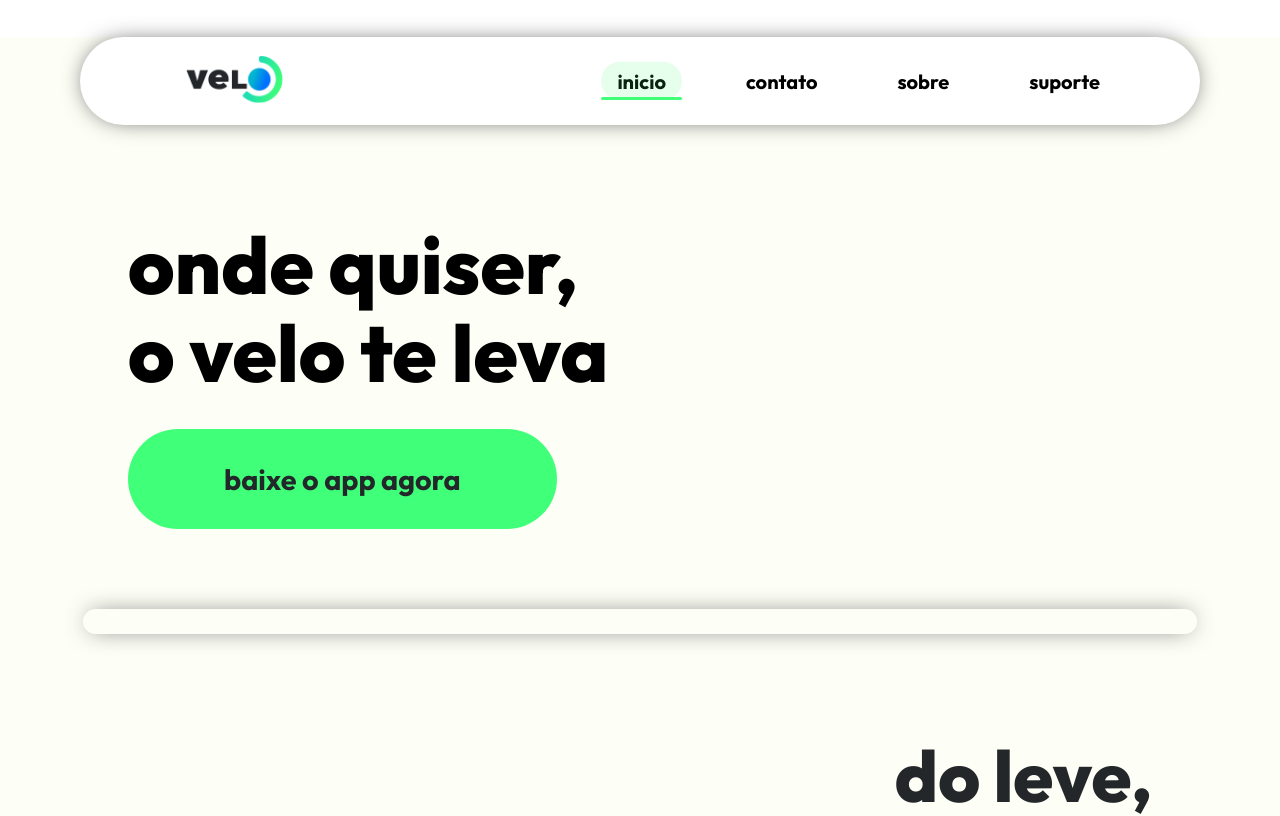
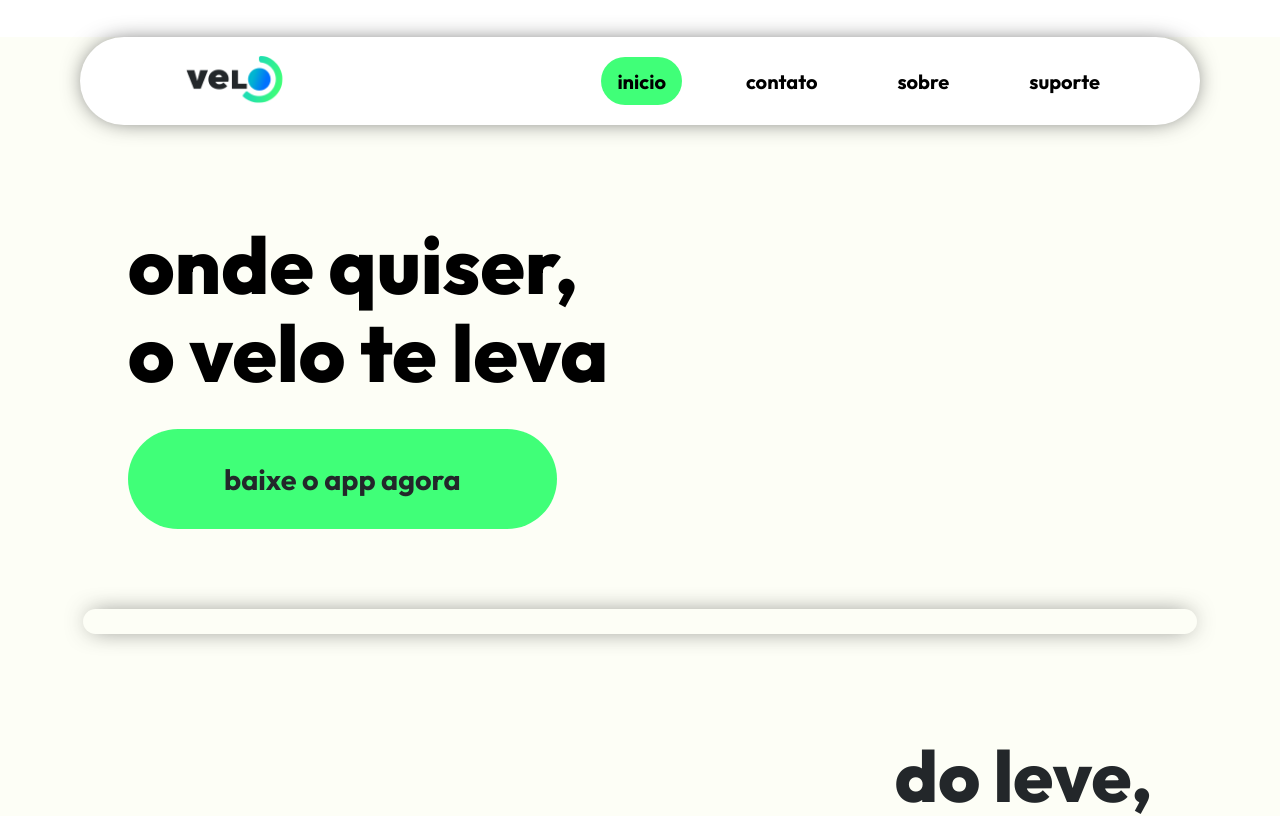
Before and after one commit to velo-project/institutional-website, an Angular app: page / in a window 1280 px wide. Shown: the top 816 px of the page. Built offline with nearby package versions, Linux system fonts and the light colour scheme.

Commit message:
refator: improve smoothness in design

```diff
--- a/src/app/core/layout/components/navbar/navbar-underline.directive.ts
+++ b/src/app/core/layout/components/navbar/navbar-underline.directive.ts
@@ -7,15 +7,19 @@ import { DOCUMENT } from '@angular/common';
 export class NavbarUnderlineDirective implements AfterViewInit {
   private menu!: HTMLElement;
   private links!: HTMLAnchorElement[];
-  private underline!: HTMLSpanElement;
   private ink!: HTMLSpanElement;
 
-  constructor(private el: ElementRef<HTMLElement>, private zone: NgZone, @Inject(DOCUMENT) private doc: Document) {}
+  private animationFrameId: number | null = null;
+
+  constructor(
+    private el: ElementRef<HTMLElement>,
+    private zone: NgZone,
+    @Inject(DOCUMENT) private doc: Document
+  ) {}
 
   ngAfterViewInit(): void {
     this.menu = this.el.nativeElement.querySelector('.menu') as HTMLElement;
     this.links = Array.from(this.menu.querySelectorAll('a'));
-    this.underline = this.menu.querySelector('.menu-underline') as HTMLSpanElement;
     this.ink = this.menu.querySelector('.menu-ink') as HTMLSpanElement;
 
     this.zone.runOutsideAngular(() => {
@@ -41,18 +45,21 @@ export class NavbarUnderlineDirective implements AfterViewInit {
   }
 
   private moveTo(target: HTMLAnchorElement, showInk: boolean) {
-    const menuRect = this.menu.getBoundingClientRect();
-    const rect = target.getBoundingClientRect();
-    const left = rect.left - menuRect.left;
-    const width = rect.width;
+    if (this.animationFrameId !== null) {
+      cancelAnimationFrame(this.animationFrameId);
+    }
+    this.animationFrameId = requestAnimationFrame(() => {
+      const menuRect = this.menu.getBoundingClientRect();
+      const rect = target.getBoundingClientRect();
+      const left = rect.left - menuRect.left;
+      const width = rect.width;
 
-    // Underline
-    this.underline.style.left = `${left}px`;
-    this.underline.style.width = `${Math.max(24, width)}px`;
+      // Atualiza a posição, largura e opacidade do "ink"
+      this.ink.style.left = `${left}px`;
+      this.ink.style.width = `${width}px`;
+      this.ink.style.opacity = showInk ? '1' : '100';
 
-    // Ink background following item
-    this.ink.style.left = `${left}px`;
-    this.ink.style.width = `${width}px`;
-    this.ink.style.opacity = showInk ? '1' : '0.75';
+      this.animationFrameId = null;
+    });
   }
 }
--- a/src/app/core/layout/components/navbar/navbar.scss
+++ b/src/app/core/layout/components/navbar/navbar.scss
@@ -67,6 +67,8 @@
   border-radius: 1.6rem;
   transition: color 0.2s ease, transform 0.2s ease, background 0.2s ease, box-shadow 0.2s ease;
   will-change: transform;
+
+  z-index: 999;
 }
 
 .menu li a:hover {
@@ -77,14 +79,17 @@
 .menu .menu-ink {
   position: absolute;
   top: 50%;
+  left: 50%;
   transform: translateY(-50%);
-  height: 2.4rem;
-  background: rgba(64, 255, 120, 0.18);
+  height: 3rem;
+  width: 4rem;
+  background: rgba(64, 255, 120);
   border-radius: 999px;
-  transition: left 220ms ease, width 220ms ease, opacity 150ms ease;
+  transition: left 280ms ease, width 280ms ease, opacity 150ms ease;
   will-change: left, width;
   opacity: 0;
   pointer-events: none;
+  z-index: 1;
 }
 
 /* Underline deslizante */
```
